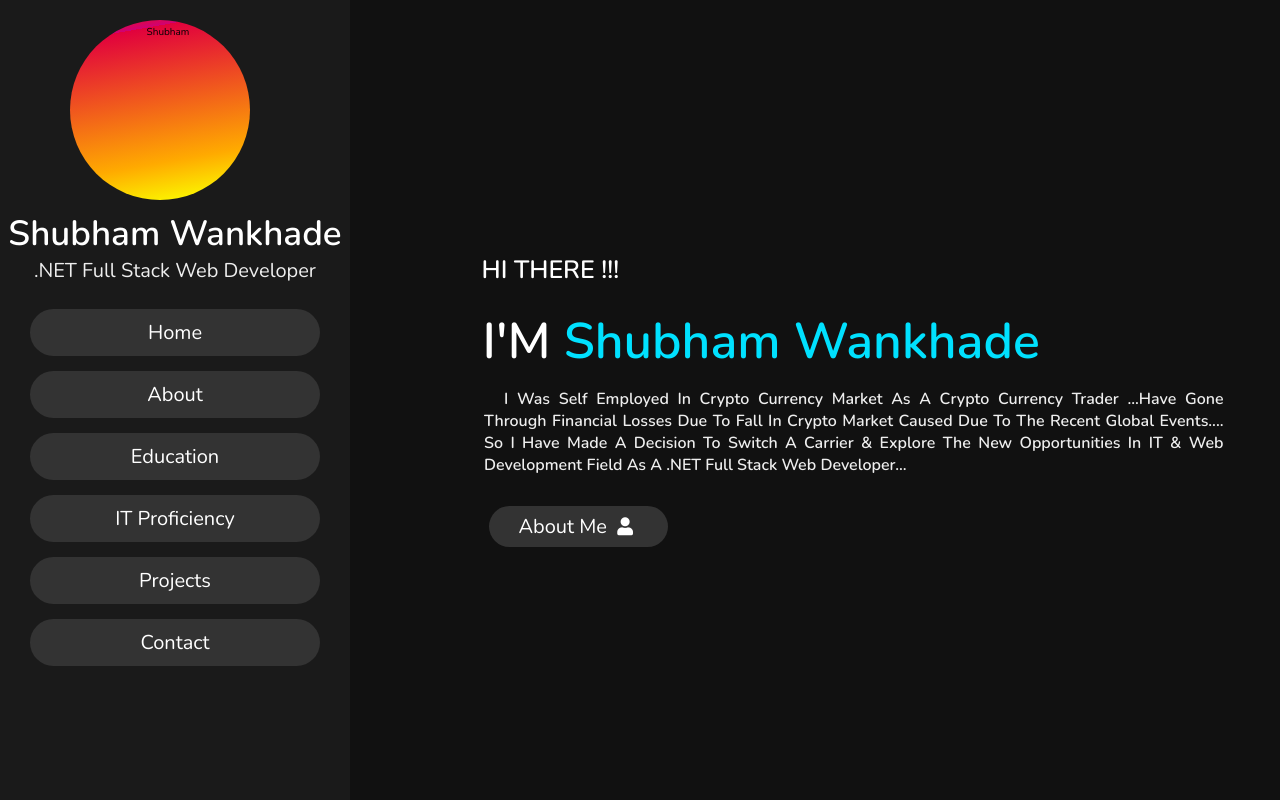
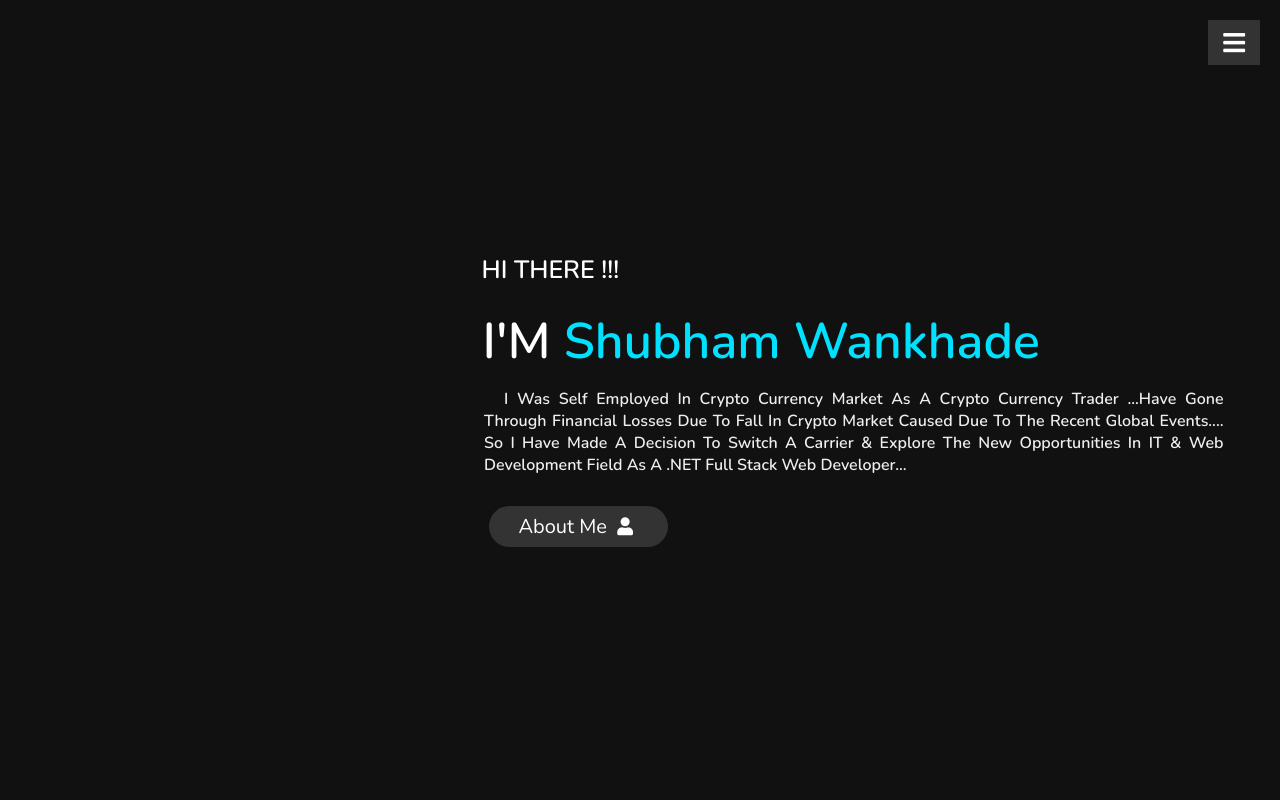
Before and after one commit to wankhadeShubham/my-portfolio-website, a plain HTML site: page index.html in a window 1280 px wide. Shown: the top 800 px of the page. Drawn offline with nearby package versions, Linux system fonts and the light colour scheme.

Commit message:
Landscape menu fixed

```diff
--- a/css/style.css
+++ b/css/style.css
@@ -166,6 +166,10 @@ header .navbar ul{
 
 
 }
+
+
+
+
 .home{
 display: flex;
 /* align-items: center; */
@@ -634,6 +638,7 @@ display: none;
     header.toggle{
         left: 0%;
     }
+
     body{
         padding: 1rem 3rem 1rem 15rem;
     }
@@ -663,7 +668,9 @@ display: none;
 
 }
 
-
+header.toggle{
+    left: 0%;
+}
 
 
 .education .box-container {
@@ -726,6 +733,32 @@ section{
 
 
  }
+
+
+
+
+
+
+
+
+
+
+
+
+
+
+
+
+
+
+
+
+
+
+
+
+
+
 
 
  @media (max-width:400px){
@@ -911,3 +944,113 @@ section{
 
 
  }
+
+
+ @media  (orientation: landscape)   {
+
+
+    header{
+
+        position: fixed ;
+        top: 0; left:0;
+        z-index: 1000; width: 25rem;
+        background:#1a1a1a;
+        direction: flex;
+        align-items: center;
+        justify-content: center;
+        flex-flow: column;
+        text-align: center  ;
+        }
+
+        header .user img{
+            /* display: none; */
+            position: absolute;
+            top: -1.75rem; left: 0.25rem;
+            height: 7rem;
+            width: 7rem;
+
+            margin-top: 2rem;
+            margin-bottom: 1rem;
+
+            /* border: 0.7rem solid var(--yellow);  */
+        }
+        #colg{
+             position: relative;;
+            top: 2rem; left: 8rem;
+            margin-bottom: 3rem;
+
+
+            height: 7.5rem;
+            width: 7.5rem;
+
+        }
+
+        #lname{
+            font-size: 1.5rem ;
+            color: #FFF;
+        }
+
+        header .user .post{
+            font-size: 1.5rem ;
+            color: #eee;
+            margin-bottom: -3vh;
+        }
+
+        header .navbar{
+            width: 100%;
+            min-height: 100vh;
+        }
+        header .navbar ul{
+            list-style: none;
+            padding: 1rem  2rem;
+        }
+
+
+
+        .lin{
+            display: block;
+            padding: 0.4rem ;
+            margin: 0.8rem 0;
+            background: rgb(27, 27, 27);
+            color: rgb(0, 255, 157);
+            font-size: 1.3rem;
+            font-weight:bolder;
+            border-radius: 5rem;
+            /* border: 0.1px solid #fffffffb; */
+
+
+        }
+
+
+        .lin:hover{
+            background-color:rgb(255, 238, 0);
+            color: rgb(0, 0, 0);
+            border: none;
+            font-size: 1.5rem;
+        }
+
+        .heading{
+            text-align: center;
+            margin:0 6rem ;
+            font-size: 4rem;
+            padding: 1rem;
+            border-bottom: 0.1rem solid #fff4;
+            color: #fff;
+        }
+        .heading span{
+            color: var(--yellow);
+        }
+
+
+        header{
+            left: -120%;
+        }
+        #menu{
+            display: block;
+        }
+
+        header.toggle{
+            left: 0%;
+        }
+
+  }
--- a/index.html
+++ b/index.html
@@ -17,7 +17,7 @@
 <header>
     <div class="user">
         <div id="colg"><img src="images/me.png" alt="Shubham"></div>
-        <h3 class="name">Shubham Wankhade</h3>
+        <h3 class="name" id="lname">Shubham Wankhade</h3>
         <p class="post">.NET Full Stack Web Developer </p>
     </div>
 <nav class="navbar">
```
Also changed, not shown: css/lanscape.css (added, +104 -0 lines).
